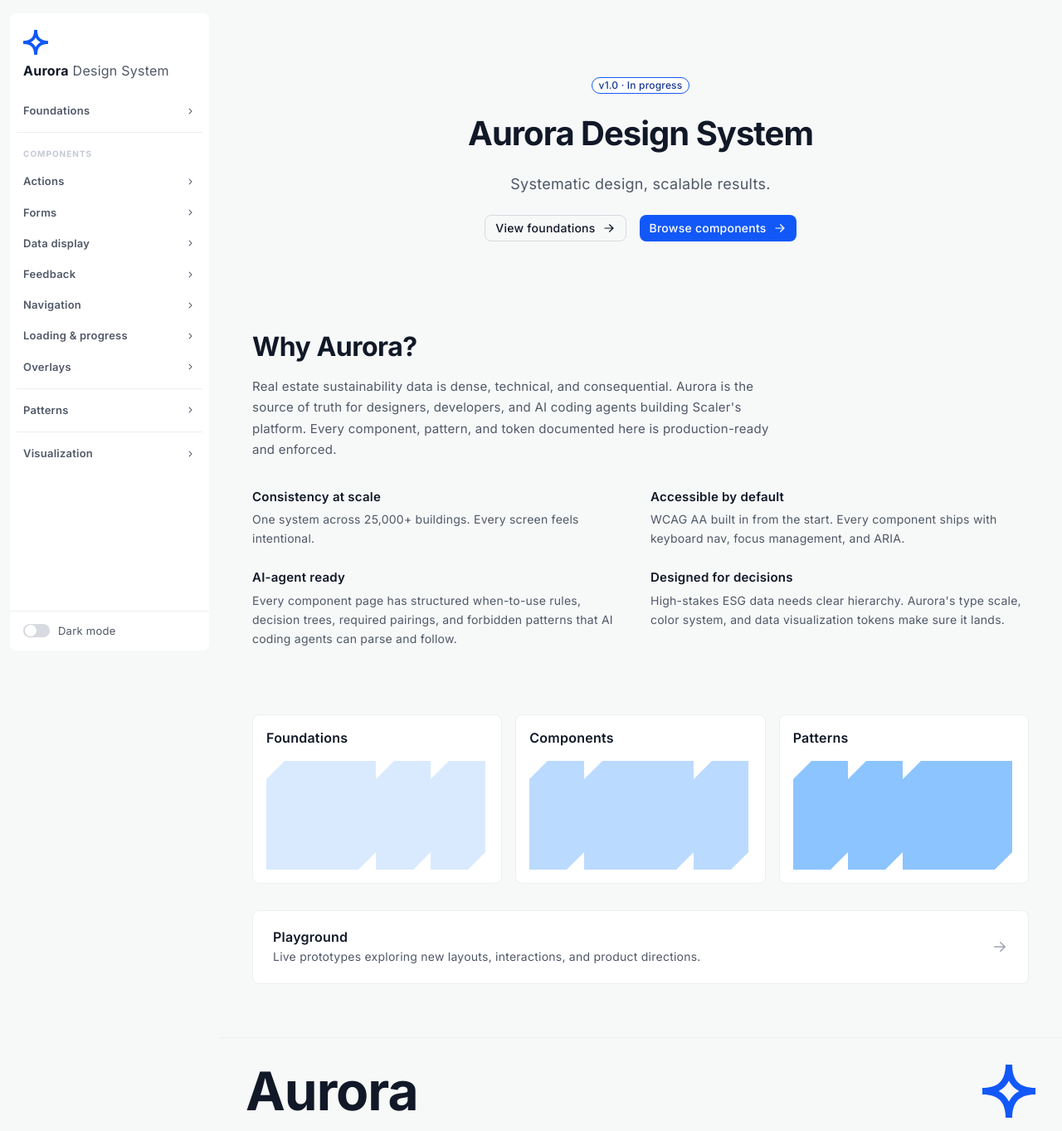
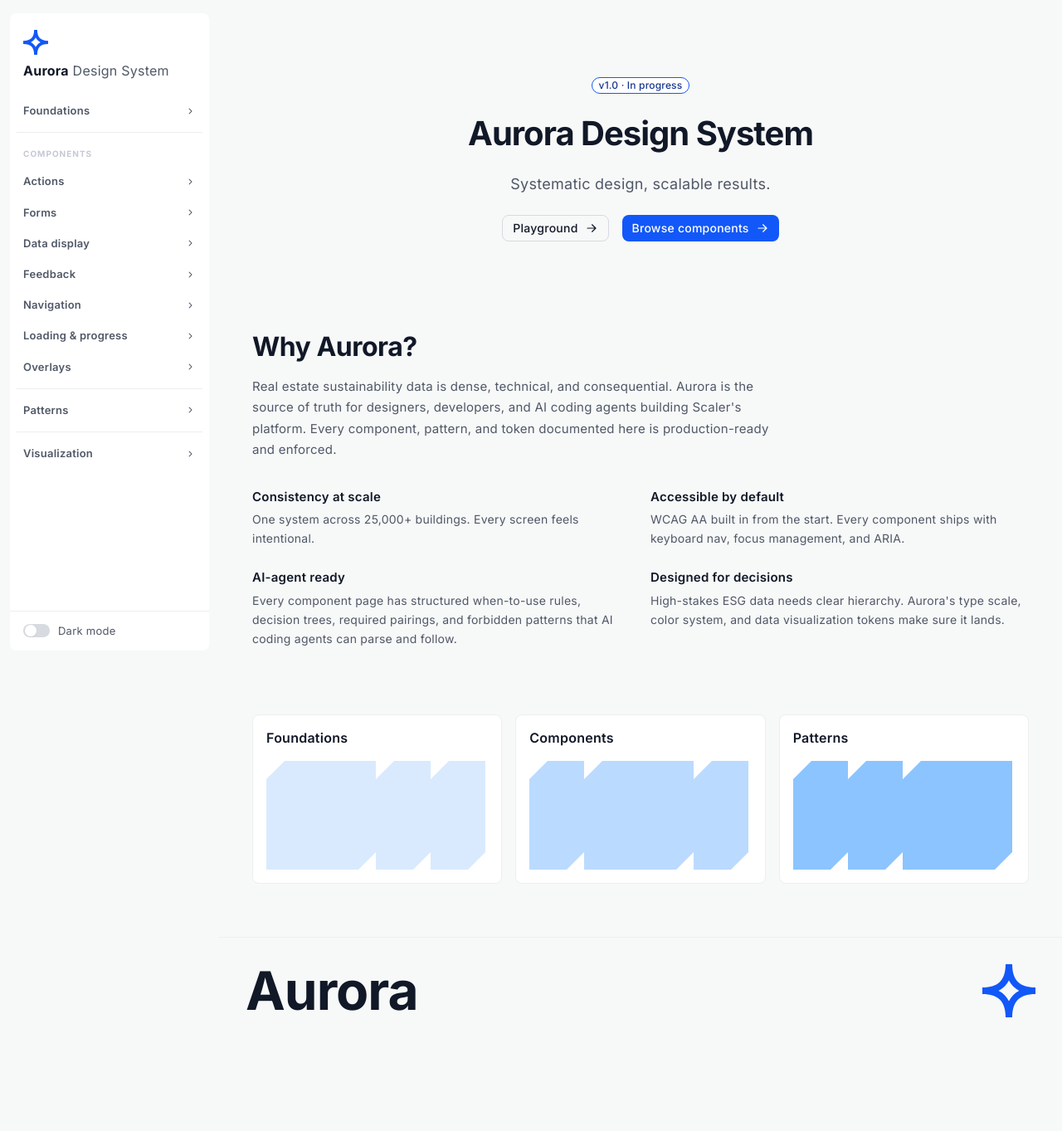
Before and after one commit to milakovictamara93-svg/aurora-ds, a Next.js app: page / in a window 1280 px wide. Shown: the whole page at 83% size. After the commit the page ends 1242 px from the top, so only its background shows below. Built offline with nearby package versions, Linux system fonts and the light colour scheme.

Commit message:
Move playground to hero CTA, remove standalone card

```diff
--- a/app/page.tsx
+++ b/app/page.tsx
@@ -64,10 +64,10 @@ export default function HomePage() {
         {/* CTAs */}
         <div className="flex items-center gap-4">
           <Link
-            href="/foundations/colors"
+            href="/playground"
             className="inline-flex items-center gap-2 h-8 px-3 rounded-lg border border-[#D7DAE0] dark:border-[#374151] text-[14px] font-medium text-[#111827] dark:text-white hover:bg-[#F7F8F8] dark:hover:bg-white/5 transition-colors"
           >
-            View foundations
+            Playground
             <ArrowRightIcon className="w-4 h-4" />
           </Link>
           <Link
@@ -171,26 +171,6 @@ export default function HomePage() {
 
       </section>
 
-      {/* ══════════════════════════════════════════════════════════════════
-          PLAYGROUND CTA
-      ══════════════════════════════════════════════════════════════════ */}
-      <section className="mt-8">
-        <Link
-          href="/playground"
-          className="flex items-center justify-between rounded-lg px-6 py-5 border border-[#EDEEF1] dark:border-[#1F2430] bg-white dark:bg-[#111827] hover:border-[#1258F8] hover:shadow-[0_4px_16px_rgba(18,88,248,0.10)] transition-all duration-200 group"
-        >
-          <div>
-            <p className="text-[16px] font-semibold text-[#111827] dark:text-white group-hover:text-[#1258F8] transition-colors">
-              Playground
-            </p>
-            <p className="text-[14px] text-[#505867] dark:text-[#9CA3AF]">
-              Live prototypes exploring new layouts, interactions, and product directions.
-            </p>
-          </div>
-          <ArrowRightIcon className="w-5 h-5 text-[#9CA3AF] group-hover:text-[#1258F8] transition-colors shrink-0" />
-        </Link>
-      </section>
-
     </AppLayout>
   )
 }
```
